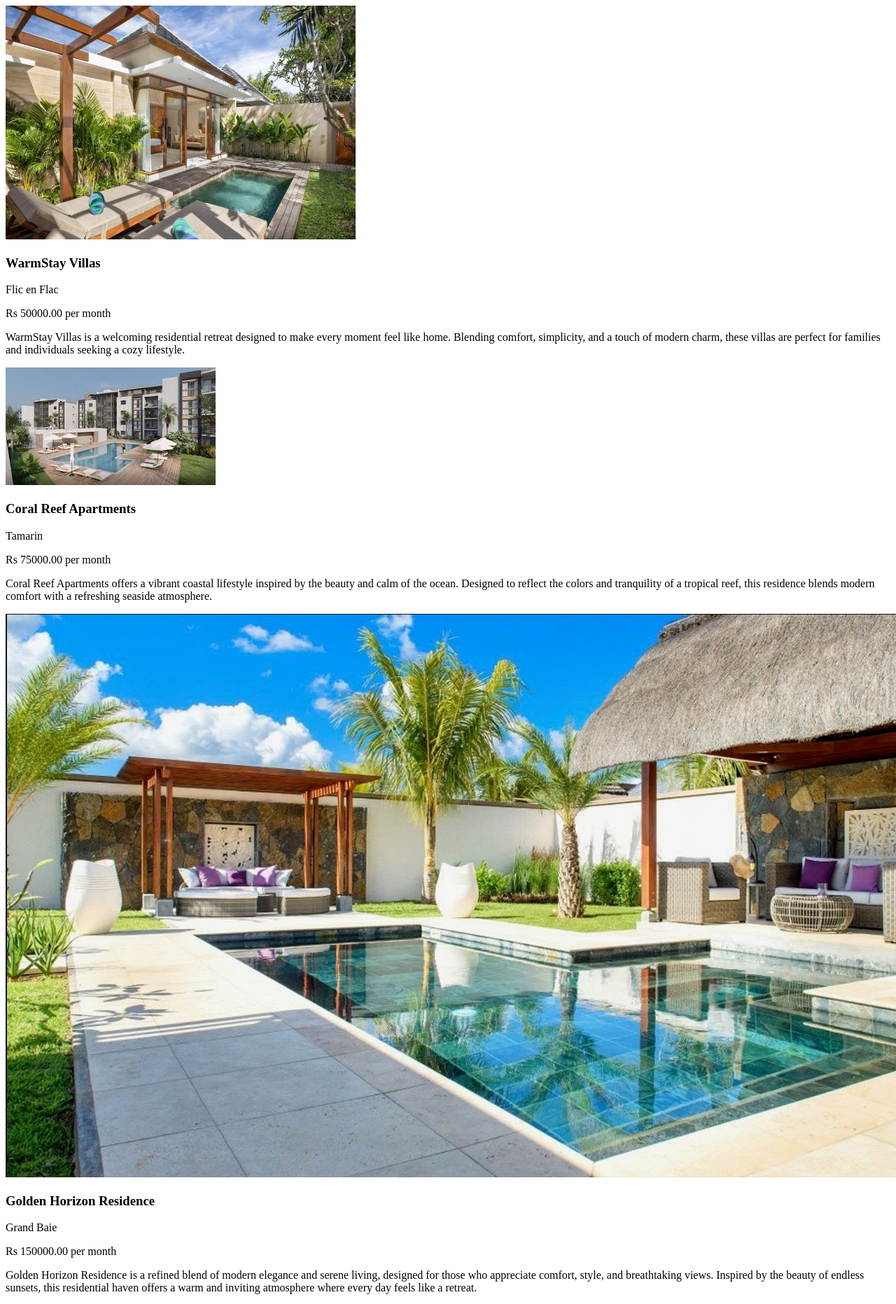
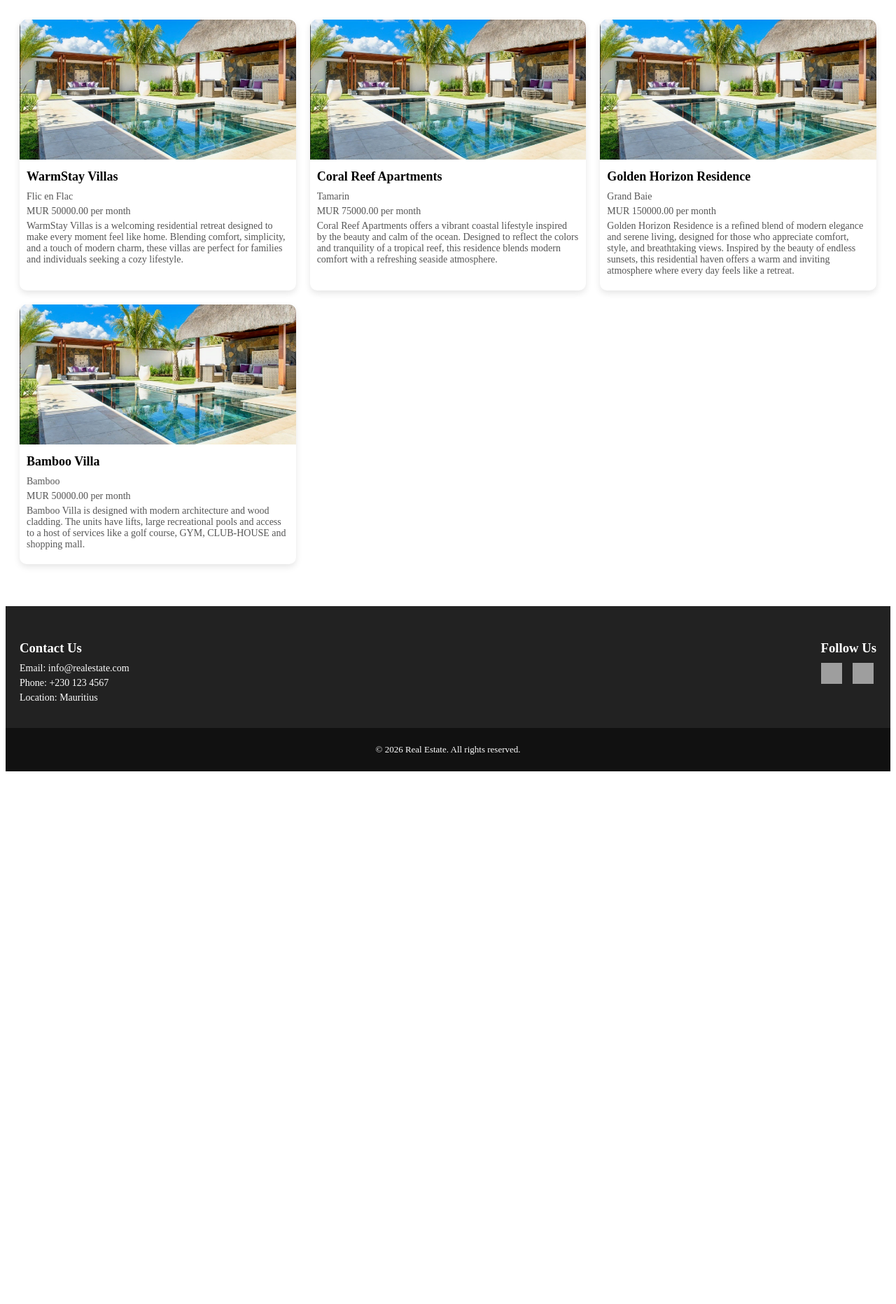
Before and after one commit to Yajneeahotar/DI-Bootcamp-Final-Project, a Django app: page /properties/ in a window 1280 px wide; the page is wider, and only the part inside the window is pictured. Shown: the top 1863 px of that part at 70% size. After the commit the page ends 1102 px from the top of that part, so only its background shows below. Run offline with Django 5.2, Linux system fonts and the light colour scheme; data comes from the database, SQL or seed files in the repository; both versions use the stored data as it was after the commit; grey boxes are pictures that could not be loaded.

Commit message:
Real Estate - Properties image CSS v2

```diff
--- /dev/null
+++ b/propertylisting/static/css/properties.css
@@ -0,0 +1,87 @@
+/*Image Display*/
+.cards {
+    display: grid;
+    grid-template-columns: repeat(3, 1fr); /* 3 columns */
+    gap: 20px; /* space between cards */
+    padding: 20px;
+}
+
+.card {
+    background: #fff;
+    border-radius: 10px;
+    overflow: hidden;
+    box-shadow: 0 4px 10px rgba(0,0,0,0.1);
+    padding-bottom: 15px;
+    transition: transform 0.2s ease;
+}
+
+.card:hover {
+    transform: translateY(-5px);
+}
+
+.card img {
+    width: 100%;
+    height: 200px;
+    object-fit: cover; /* keeps images nicely cropped */
+}
+
+.card h3 {
+    margin: 10px;
+    font-size: 18px;
+}
+
+.card p {
+    margin: 5px 10px;
+    color: #555;
+    font-size: 14px;
+}
+
+/*Footer*/
+.footer {
+    background: #222;
+    color: #fff;
+    margin-top: 40px;
+}
+
+.footer-content {
+    display: flex;
+    justify-content: space-between;
+    padding: 30px 20px;
+    flex-wrap: wrap;
+}
+
+.footer-section {
+    max-width: 300px;
+}
+
+.footer-section h3 {
+    margin-bottom: 10px;
+}
+
+.footer-section p {
+    margin: 5px 0;
+    font-size: 14px;
+}
+
+.socials {
+    display: flex;
+    gap: 15px;
+    margin-top: 10px;
+}
+
+.socials img {
+    width: 30px;
+    height: 30px;
+    transition: transform 0.2s;
+}
+
+.socials img:hover {
+    transform: scale(1.2);
+}
+
+.footer-bottom {
+    text-align: center;
+    padding: 10px;
+    background: #111;
+    font-size: 13px;
+}
--- a/propertylisting/templates/properties.html
+++ b/propertylisting/templates/properties.html
@@ -1,21 +1,51 @@
+{% load static %}
 <!DOCTYPE html>
 
 <html>
 <head>
     <title>Real Estate</title>
+    <link rel="stylesheet" href="{% static 'css/properties.css' %}">
 </head>
 <body>
-    <!-- properties.html -->
+<!-- properties.html -->
     <div class="cards">
     {% for property in properties_list %}
         <article class="card">
-            <img src="{{ property.image.url }}" alt="{{ property.title }}">
+            <img src="{%static 'images/Golden_Horizon_Residence.png'%}" alt="{{ property.title }}">
             <h3>{{ property.title }}</h3>
             <p>{{ property.location }}</p>
-            <p>Rs {{ property.price_per_month }} per month</p>
+            <p>MUR {{ property.price_per_month }} per month</p>
             <p>{{ property.description }}</p>
         </article>
     {% endfor %}
     </div>
+
+<!--Footer-->
+    <footer class="footer">
+        <div class="footer-content">
+
+            <div class="footer-section">
+                <h3>Contact Us</h3>
+                <p>Email: info@realestate.com</p>
+                <p>Phone: +230 123 4567</p>
+                <p>Location: Mauritius</p>
+            </div>
+
+            <div class="footer-section">
+                <h3>Follow Us</h3>
+                <div class="socials">
+                    <a href="https://facebook.com" target="_blank">
+                        <img src="https://cdn-icons-png.flaticon.com/512/733/733547.png" alt="Facebook">
+                    </a>
+                    <a href="https://instagram.com" target="_blank">
+                        <img src="https://cdn-icons-png.flaticon.com/512/733/733558.png" alt="Instagram">
+                    </a>
+                </div>
+            </div>
+        </div>
+        <div class="footer-bottom">
+            <p>&copy; 2026 Real Estate. All rights reserved.</p>
+        </div>
+    </footer>
 </body>
 </html>
```
Also changed, not shown: Coral_Reef_Apartments.jfif (added), WarmStay_Villas.jpg (added), db.sqlite3, propertylisting/static/images/Golden_Horizon_Residence.png (added).
